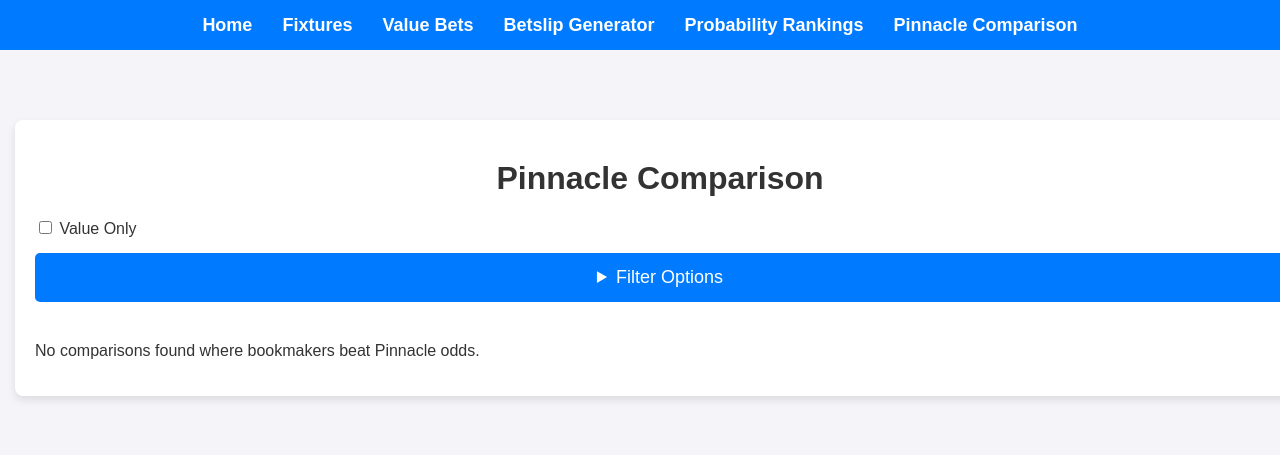
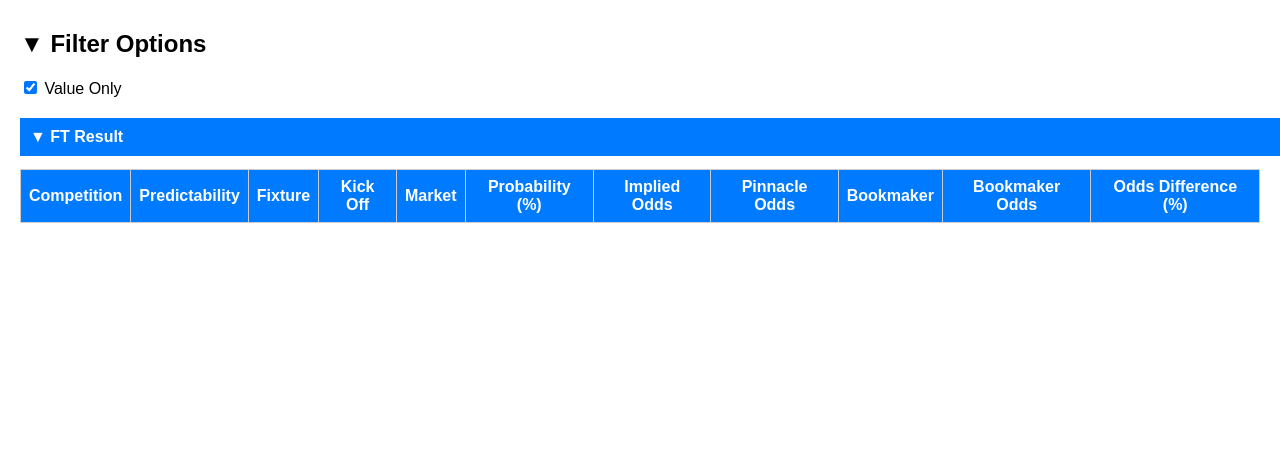
Before and after one commit to Craigoellis/football-flask-site, a Flask app: template templates/pinnacle.html in a window 1280 px wide. Shown: the top 455 px of the page. Run offline with Flask 3, Linux system fonts and the light colour scheme; the template is opened without the code that fills it, so the values that code supplies are empty.

Commit message:
Home Win, Draw, Away Pinnacle

```diff
--- a/templates/pinnacle.html
+++ b/templates/pinnacle.html
@@ -1,47 +1,51 @@
-{% extends 'base.html' %}
+<!DOCTYPE html>
+<html lang="en">
+<head>
+    <meta charset="UTF-8">
+    <title>Probability Rankings</title>
+    <style>
+        body { font-family: Arial, sans-serif; margin: 20px; }
+        h2 { margin-top: 30px; }
+        .filter-section { margin-bottom: 20px; }
+        .filter-section input[type="number"] { width: 60px; margin-right: 10px; }
+        table { width: 100%; border-collapse: collapse; }
+        th, td { padding: 8px; border: 1px solid #ccc; text-align: center; }
+        th { background-color: #007bff; color: white; }
+        .highlight { color: green; font-weight: bold; }
+        .collapsible { background-color: #007bff; color: white; cursor: pointer; padding: 10px; border: none; width: 100%; text-align: left; font-size: 16px; margin-top: 10px; }
+        .content { display: none; padding: 10px; border: 1px solid #007bff; border-top: none; }
+    </style>
+</head>
+<body>
 
-{% block title %}Pinnacle Comparison{% endblock %}
-
-{% block extra_styles %}
-<link rel="stylesheet" href="{{ url_for('static', filename='pinnacle.css') }}">
-{% endblock %}
-
-{% block content %}
-<div class="pinnacle-container">
-    <h1>Pinnacle Comparison</h1>
-
-    <div style="margin-bottom: 15px;">
-        <label>
-            <input type="checkbox" id="valueOnlyToggle" onchange="toggleValueOnly()"> Value Only
-        </label>
+<h2>▼ Filter Options</h2>
+<div class="filter-section">
+    <label><input type="checkbox" id="valueOnly" checked> Value Only</label>
 </div>
 
-    <details class="filter-section">
-        <summary class="filter-toggle">Filter Options</summary>
-        <div class="filter-options">
-
-            <!-- FT Result Filters -->
-            <details>
-                <summary class="market-header">FT Result</summary>
-                <div class="filter-group">
-                    <label><input type="checkbox" id="include_home_win"> Home Win</label>
-                    <label><input type="checkbox" id="include_draw"> Draw</label>
-                    <label><input type="checkbox" id="include_away_win"> Away Win</label><br><br>
-                    <label>Min Probability (%): <input type="number" id="min_probability" value="0"></label>
-                    <label>Max Probability (%): <input type="number" id="max_probability" value="100"></label><br>
-                    <label>Min Latest Odds: <input type="number" step="0.01" id="min_odds" value="1.00"></label>
-                    <label>Max Latest Odds: <input type="number" step="0.01" id="max_odds" value="10.00"></label><br>
-                    <label>Min Value %: <input type="number" id="min_value" value="0"></label>
-                    <label>Max Value %: <input type="number" id="max_value" value="100"></label><br>
+<h2 class="collapsible">▼ FT Result</h2>
+<div class="content">
+    <div class="filter-section">
+        <label><input type="checkbox" id="includeHome" checked> Home Win</label>
+        <label><input type="checkbox" id="includeDraw"> Draw</label>
+        <label><input type="checkbox" id="includeAway"> Away Win</label>
+    </div>
+    <div class="filter-section">
+        <label>Min Probability (%): <input type="number" id="minProb" value="0"></label>
+        <label>Max Probability (%): <input type="number" id="maxProb" value="100"></label>
+    </div>
+    <div class="filter-section">
+        <label>Min Latest Odds: <input type="number" step="0.01" id="minOdds" value="1.00"></label>
+        <label>Max Latest Odds: <input type="number" step="0.01" id="maxOdds" value="10.00"></label>
+    </div>
+    <div class="filter-section">
+        <label>Min Odds Difference (%): <input type="number" step="0.1" id="minDiff" value="0"></label>
+        <label>Max Odds Difference (%): <input type="number" step="0.1" id="maxDiff" value="100"></label>
+    </div>
     <button onclick="applyFilters()">Apply Filters</button>
 </div>
-            </details>
 
-        </div>
-    </details>
-
-    {% if comparisons %}
-        <table class="pinnacle-table">
+<table id="data-table">
     <thead>
         <tr>
             <th>Competition</th>
@@ -51,122 +55,56 @@
             <th>Market</th>
             <th>Probability (%)</th>
             <th>Implied Odds</th>
-                    <th onclick="sortTableByPinnacleOdds()">Pinnacle Odds</th>
+            <th>Pinnacle Odds</th>
             <th>Bookmaker</th>
-                    <th onclick="sortTableByBookmakerOdds()">Bookmaker Odds</th>
-                    <th onclick="sortTableByOddsDifference()">Odds Difference (%)</th>
+            <th>Bookmaker Odds</th>
+            <th>Odds Difference (%)</th>
         </tr>
     </thead>
-            <tbody>
-                {% for item in comparisons %}
-                    <tr>
-                        <td>{{ item.competition_country }} — {{ item.competition_name }}</td>
-                        <td>{{ item.predictability | capitalize }}</td>
-                        <td>
-                            <a href="{{ url_for('game_details', fixture_id=item.fixture_id) }}" target="_blank">
-                                {{ item.fixture }}
-                            </a>
-                        </td>
-                        <td>{{ item.kickoff | format_kickoff }}</td>
-                        <td>{{ item.market }}</td>
-                        <td>{{ item.probability }}%</td>
-                        <td>{{ item.implied_odds }}</td>
-                        <td>{{ item.pinnacle_odds }}</td>
-                        <td>{{ item.bookmaker }}</td>
-                        <td style="font-weight: bold; color: green;">{{ item.bookmaker_odds }}</td>
-                        <td>{{ item.odds_difference }}%</td>
-                    </tr>
-                {% endfor %}
+    <tbody id="table-body">
     </tbody>
 </table>
-    {% else %}
-        <p style="margin-top: 30px;">No comparisons found where bookmakers beat Pinnacle odds.</p>
-    {% endif %}
-</div>
 
 <script>
-function sortTableByOddsDifference() {
-    const table = document.querySelector(".pinnacle-table tbody");
-    const rows = Array.from(table.rows);
-    const sortedRows = rows.sort((a, b) => {
-        const aVal = parseFloat(a.cells[10].innerText.replace('%', '').trim());
-        const bVal = parseFloat(b.cells[10].innerText.replace('%', '').trim());
-        return bVal - aVal;
-    });
-    while (table.firstChild) table.removeChild(table.firstChild);
-    sortedRows.forEach(row => table.appendChild(row));
-}
+function applyFilters() {
+    const includeHome = document.getElementById('includeHome').checked;
+    const includeDraw = document.getElementById('includeDraw').checked;
+    const includeAway = document.getElementById('includeAway').checked;
+    const minProb = parseFloat(document.getElementById('minProb').value);
+    const maxProb = parseFloat(document.getElementById('maxProb').value);
+    const minOdds = parseFloat(document.getElementById('minOdds').value);
+    const maxOdds = parseFloat(document.getElementById('maxOdds').value);
+    const minDiff = parseFloat(document.getElementById('minDiff').value);
+    const maxDiff = parseFloat(document.getElementById('maxDiff').value);
+    const valueOnly = document.getElementById('valueOnly').checked;
 
-function sortTableByPinnacleOdds() {
-    const table = document.querySelector(".pinnacle-table tbody");
-    const rows = Array.from(table.rows);
-    const sortedRows = rows.sort((a, b) => {
-        const aVal = parseFloat(a.cells[7].innerText.trim());
-        const bVal = parseFloat(b.cells[7].innerText.trim());
-        return bVal - aVal;
-    });
-    while (table.firstChild) table.removeChild(table.firstChild);
-    sortedRows.forEach(row => table.appendChild(row));
-}
+    const rows = document.querySelectorAll('#data-table tbody tr');
+    rows.forEach(row => {
+        const market = row.children[4].textContent.trim();
+        const probability = parseFloat(row.children[5].textContent);
+        const odds = parseFloat(row.children[9].textContent);
+        const diff = parseFloat(row.children[10].textContent);
 
-function sortTableByBookmakerOdds() {
-    const table = document.querySelector(".pinnacle-table tbody");
-    const rows = Array.from(table.rows);
-    const sortedRows = rows.sort((a, b) => {
-        const aVal = parseFloat(a.cells[9].innerText.trim());
-        const bVal = parseFloat(b.cells[9].innerText.trim());
-        return bVal - aVal;
-    });
-    while (table.firstChild) table.removeChild(table.firstChild);
-    sortedRows.forEach(row => table.appendChild(row));
-}
+        const isMarketIncluded = (market === 'Home Win' && includeHome) ||
+                                 (market === 'Draw' && includeDraw) ||
+                                 (market === 'Away Win' && includeAway);
+        const isProbInRange = probability >= minProb && probability <= maxProb;
+        const isOddsInRange = odds >= minOdds && odds <= maxOdds;
+        const isDiffInRange = diff >= minDiff && diff <= maxDiff;
+        const isValue = !valueOnly || diff > 0;
 
-function toggleValueOnly() {
-    const checkbox = document.getElementById("valueOnlyToggle");
-    const showValueOnly = checkbox.checked;
-    const rows = document.querySelectorAll(".pinnacle-table tbody tr");
-
-    rows.forEach(row => {
-        const implied = parseFloat(row.cells[6].innerText.trim());
-        const actual = parseFloat(row.cells[9].innerText.trim());
-        const isValue = actual > implied;
-        row.style.display = (showValueOnly && !isValue) ? "none" : "";
+        row.style.display = (isMarketIncluded && isProbInRange && isOddsInRange && isDiffInRange && isValue) ? '' : 'none';
     });
 }
 
-function applyFilters() {
-    const rows = document.querySelectorAll(".pinnacle-table tbody tr");
-    const includeHome = document.getElementById("include_home_win").checked;
-    const includeDraw = document.getElementById("include_draw").checked;
-    const includeAway = document.getElementById("include_away_win").checked;
+document.querySelectorAll(".collapsible").forEach(btn => {
+    btn.addEventListener("click", function() {
+        this.classList.toggle("active");
+        const content = this.nextElementSibling;
+        content.style.display = content.style.display === "block" ? "none" : "block";
+    });
+});
+</script>
 
-    const minProb = parseFloat(document.getElementById("min_probability").value);
-    const maxProb = parseFloat(document.getElementById("max_probability").value);
-    const minOdds = parseFloat(document.getElementById("min_odds").value);
-    const maxOdds = parseFloat(document.getElementById("max_odds").value);
-    const minValue = parseFloat(document.getElementById("min_value").value);
-    const maxValue = parseFloat(document.getElementById("max_value").value);
-
-    rows.forEach(row => {
-        const market = row.cells[4].innerText.trim();
-        const prob = parseFloat(row.cells[5].innerText.replace('%', ''));
-        const odds = parseFloat(row.cells[9].innerText);
-        const implied = parseFloat(row.cells[6].innerText);
-        const value = ((odds - implied) / implied) * 100;
-
-        const marketAllowed = (
-            (includeHome && market === "Home Win") ||
-            (includeDraw && market === "Draw") ||
-            (includeAway && market === "Away Win")
-        );
-
-        const showRow = marketAllowed &&
-            prob >= minProb && prob <= maxProb &&
-            odds >= minOdds && odds <= maxOdds &&
-            value >= minValue && value <= maxValue;
-
-        row.style.display = showRow ? "" : "none";
-    });
-}
-</script>
-{% endblock %}
+</body>
+</html>
```
Lines whose indentation alone changed are shown as unchanged.
